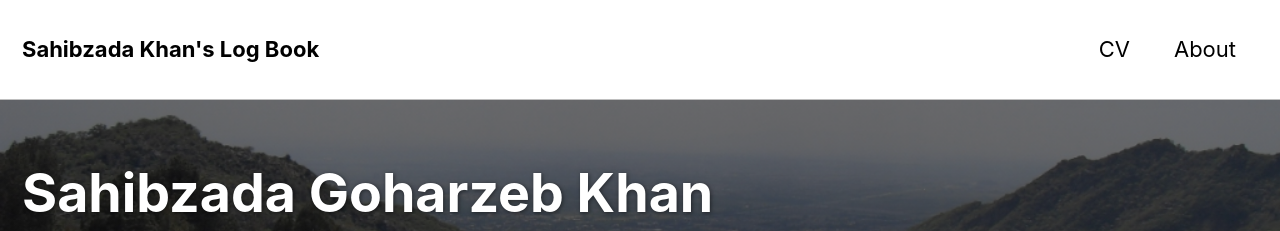
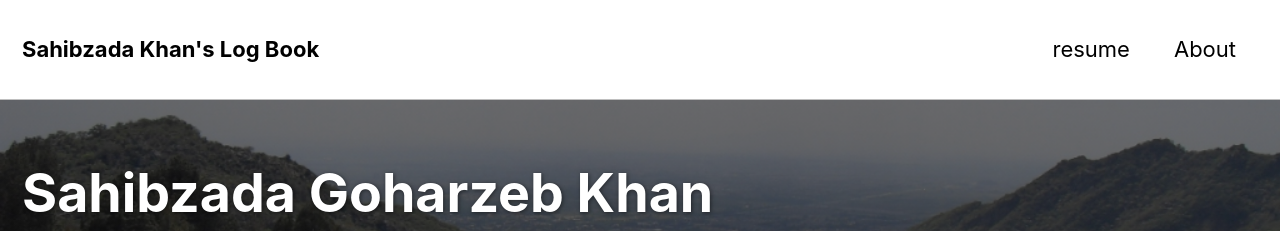
Before and after one commit to goharzeb/goharzeb.github.io, a Jekyll site: the page built from index.md, in a window 1280 px wide and 900 px high. Shown: the top 231 px of the window. Built offline with Jekyll 4.4.1, drawn with Linux system fonts in a browser that asks for light colours; nearby versions of some CDN libraries.

Commit message:
Update navigation.yml

```diff
--- a/_data/navigation.yml
+++ b/_data/navigation.yml
@@ -1,7 +1,7 @@
 # main links
 main:
-  - title: "CV"
-    url: /cv/
+  - title: "resume"
+    url: /resume/
   - title: "About"
     url: https://goharzeb.github.io
   # - title: "About"
```
